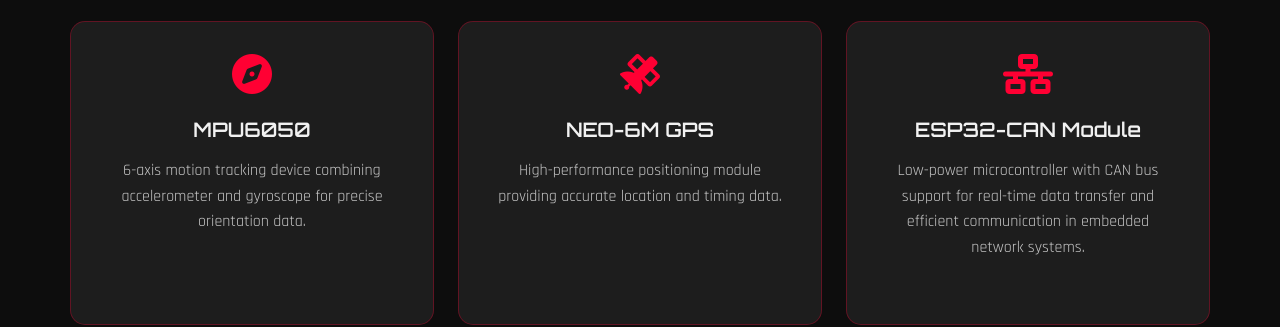
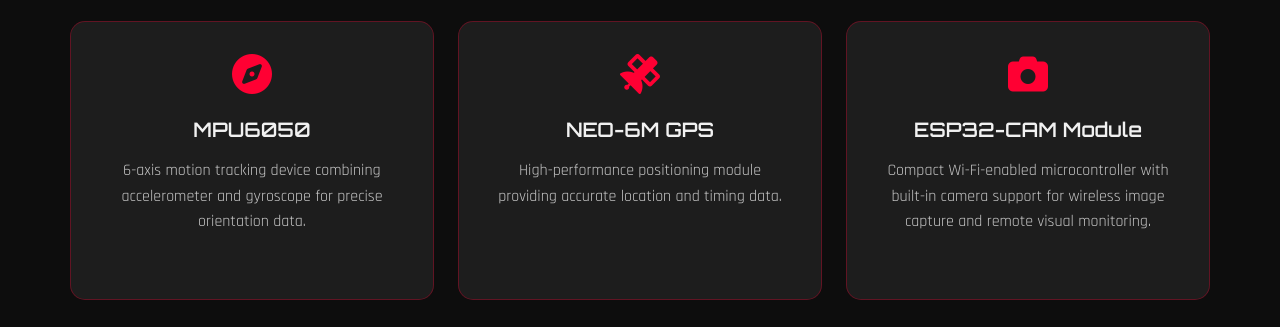
Before and after one commit to Md-Fawwaz-Sadath/cubesat, a plain HTML site: page index.html in a window 1280 px wide. Shown: the part 2120-2447 px from the top of the page. Drawn offline with nearby package versions, Linux system fonts and the light colour scheme.

Commit message:
esp32cam module added

```diff
--- a/index.html
+++ b/index.html
@@ -116,9 +116,9 @@
       <div class="col-md-4">
         <div class="component-card">
           <div class="card-body text-center">
-            <i class="fas fa-network-wired component-icon"></i>
-            <h5 class="card-title">ESP32-CAN Module</h5>
-            <p class="card-text">Low-power microcontroller with CAN bus support for real-time data transfer and efficient communication in embedded network systems.</p>
+            <i class="fas fa-camera component-icon"></i>
+            <h5 class="card-title">ESP32-CAM Module</h5>
+            <p class="card-text">Compact Wi-Fi-enabled microcontroller with built-in camera support for wireless image capture and remote visual monitoring.</p>
           </div>
         </div>
       </div>
```
